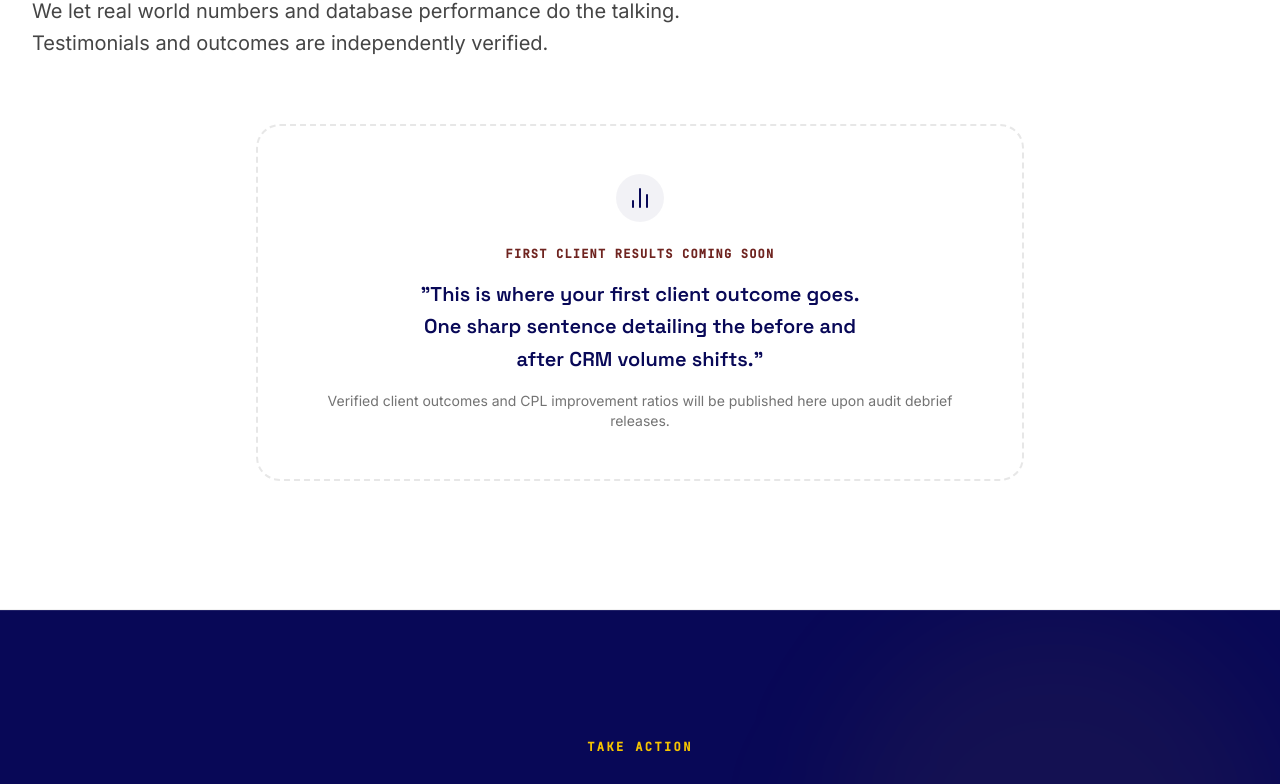
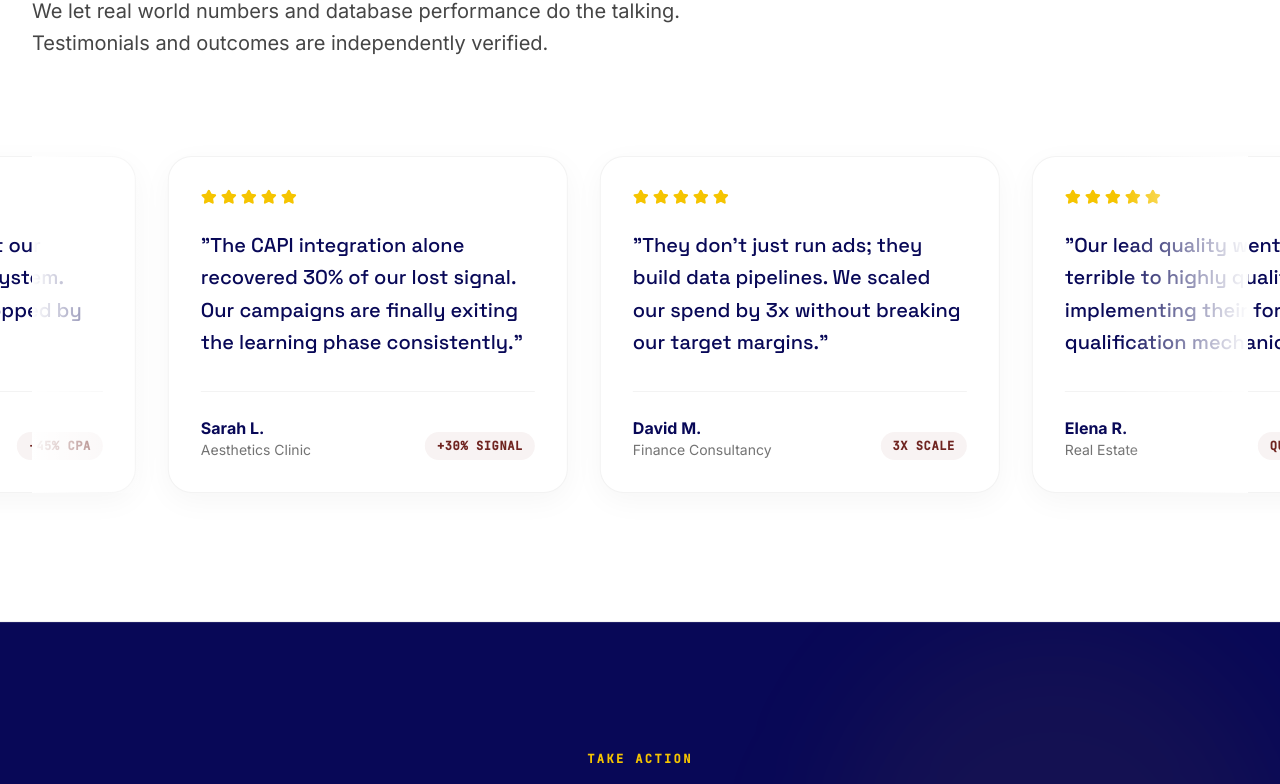
Before and after one commit to pruthvirajtarode/daredevildigital, a React (Vite) app: page / in a window 1280 px wide. Shown: the part 5118-5902 px from the top of the page. Built offline with nearby package versions, Linux system fonts and the light colour scheme.

Commit message:
Replace static results placeholder with rolling reviews marquee

```diff
--- a/src/components/sections/Results.tsx
+++ b/src/components/sections/Results.tsx
@@ -1,10 +1,37 @@
 import SectionHeading from '../ui/SectionHeading';
-import { BarChart2 } from 'lucide-react';
+import { Star } from 'lucide-react';
 import { motion } from 'framer-motion';
+
+const reviews = [
+  {
+    text: "Daredevil Digital rebuilt our entire lead generation system. Cost per acquisition dropped by 45% in the first month.",
+    author: "James T.",
+    company: "Renovation Firm",
+    metric: "-45% CPA"
+  },
+  {
+    text: "The CAPI integration alone recovered 30% of our lost signal. Our campaigns are finally exiting the learning phase consistently.",
+    author: "Sarah L.",
+    company: "Aesthetics Clinic",
+    metric: "+30% Signal"
+  },
+  {
+    text: "They don't just run ads; they build data pipelines. We scaled our spend by 3x without breaking our target margins.",
+    author: "David M.",
+    company: "Finance Consultancy",
+    metric: "3x Scale"
+  },
+  {
+    text: "Our lead quality went from terrible to highly qualified just by implementing their form qualification mechanics.",
+    author: "Elena R.",
+    company: "Real Estate",
+    metric: "Qualified Leads"
+  }
+];
 
 export default function Results() {
   return (
-    <section id="results" className="py-24 lg:py-32 bg-brand-purewhite border-b border-brand-charcoal/5">
+    <section id="results" className="py-24 lg:py-32 bg-brand-purewhite border-b border-brand-charcoal/5 overflow-hidden">
       <div className="mx-auto max-w-7xl px-6 lg:px-8">
         <SectionHeading
           eyebrow="CLIENT OUTCOMES"
@@ -12,26 +39,44 @@ export default function Results() {
           description="We let real world numbers and database performance do the talking. Testimonials and outcomes are independently verified."
         />
 
-        <motion.div
-          initial={{ opacity: 0, y: 25 }}
-          whileInView={{ opacity: 1, y: 0 }}
-          viewport={{ once: true, amount: 0.3 }}
-          transition={{ duration: 0.6 }}
-          className="mt-16 border-2 border-dashed border-brand-charcoal/10 rounded-3xl p-12 text-center max-w-3xl mx-auto flex flex-col items-center"
-        >
-          <div className="w-12 h-12 bg-brand-navy/5 rounded-full flex items-center justify-center mb-6">
-            <BarChart2 className="w-6 h-6 text-brand-navy" />
-          </div>
-          <span className="font-mono text-xs font-bold text-brand-burgundy uppercase tracking-widest block mb-4">
-            First Client Results Coming Soon
-          </span>
-          <p className="text-xl font-display font-semibold text-brand-navy mb-4 max-w-md leading-relaxed">
-            "This is where your first client outcome goes. One sharp sentence detailing the before and after CRM volume shifts."
-          </p>
-          <p className="text-sm text-brand-charcoal/60">
-            Verified client outcomes and CPL improvement ratios will be published here upon audit debrief releases.
-          </p>
-        </motion.div>
+        <div className="mt-16 lg:mt-24 relative">
+          {/* Gradient Edge Masks */}
+          <div className="absolute inset-y-0 left-0 w-16 md:w-32 bg-gradient-to-r from-brand-purewhite to-transparent z-10 pointer-events-none" />
+          <div className="absolute inset-y-0 right-0 w-16 md:w-32 bg-gradient-to-l from-brand-purewhite to-transparent z-10 pointer-events-none" />
+
+          <motion.div
+            className="flex gap-6 md:gap-8 w-max"
+            animate={{ x: ["0%", "-50%"] }}
+            transition={{ duration: 40, ease: "linear", repeat: Infinity }}
+          >
+            {[...reviews, ...reviews].map((review, i) => (
+              <div
+                key={i}
+                className="w-[320px] md:w-[400px] shrink-0 bg-white border border-brand-charcoal/5 p-8 rounded-3xl shadow-[0_8px_30px_rgb(0,0,0,0.04)] flex flex-col justify-between transition-transform hover:-translate-y-1"
+              >
+                <div>
+                  <div className="flex gap-1 mb-6">
+                    {[...Array(5)].map((_, j) => (
+                      <Star key={j} className="w-4 h-4 fill-brand-yellow text-brand-yellow" />
+                    ))}
+                  </div>
+                  <p className="text-brand-navy font-display text-lg md:text-xl font-medium leading-relaxed mb-8">
+                    "{review.text}"
+                  </p>
+                </div>
+                <div className="flex justify-between items-end border-t border-brand-charcoal/5 pt-6">
+                  <div>
+                    <p className="font-bold text-brand-navy">{review.author}</p>
+                    <p className="text-sm text-brand-charcoal/60">{review.company}</p>
+                  </div>
+                  <span className="font-mono text-[10px] md:text-xs font-bold text-brand-burgundy bg-brand-burgundy/5 px-3 py-1.5 rounded-full uppercase tracking-wider">
+                    {review.metric}
+                  </span>
+                </div>
+              </div>
+            ))}
+          </motion.div>
+        </div>
       </div>
     </section>
   );
```
